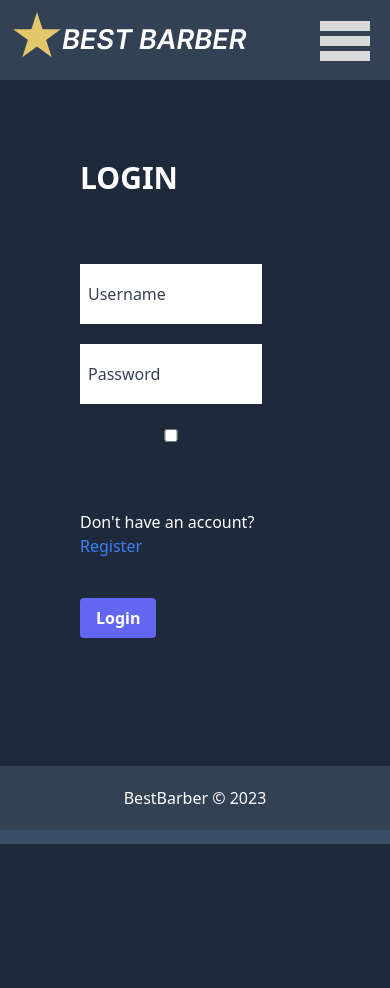
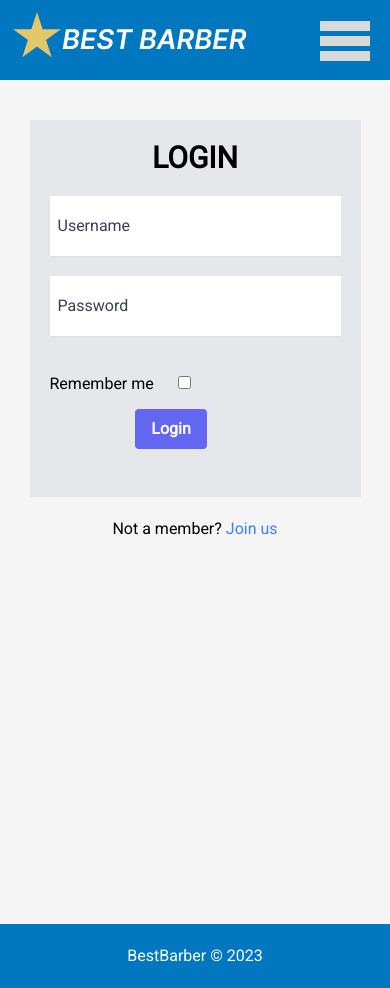
Before and after one commit to canefe/bestbarber, a Django app: page /account/login/ in a window 390 px wide. Before the commit the page ends 844 px from the top, so only its background shows below. Run offline with Django 4.2, Linux system fonts and the light colour scheme; some libraries are stand-ins or nearby versions.

Commit message:
mobile friendly pages + light theme

```diff
--- a/barbers/views.py
+++ b/barbers/views.py
@@ -1,6 +1,6 @@
 
 from barbers.forms import LoginForm, UserForm,UserProfileForm
-from barbers.models import ManagerProfile, User;
+from barbers.models import Barbershop, ManagerProfile, User;
 from django.http import HttpResponse, JsonResponse
 from django.shortcuts import render, redirect
 from django.urls import reverse
@@ -15,6 +15,7 @@ from django.shortcuts import render, redirect
 
 
 def index(request):
+    barbershops = Barbershop.objects.all()
     if request.method == 'POST':
         # check incoming ajax request action if equal to customer
         user = request.user
@@ -32,7 +33,7 @@ def index(request):
                 manager_profile.save()
                 user.userprofile.save()
                 return JsonResponse(response_data)
-    response = render(request, 'barbers/index.html')
+    response = render(request, 'barbers/index.html', context={'barbershops': barbershops})
     return response
 
 def user_login(request):
@@ -99,5 +100,6 @@ def account(request):
     return response
 
 def barbers(request):
-    response = render(request, 'barbers/barbers.html')
+    barbershops = Barbershop.objects.all()
+    response = render(request, 'barbers/barbers.html', context={'barbershops': barbershops})
     return response
--- a/static/css/input.css
+++ b/static/css/input.css
@@ -4,10 +4,10 @@
 
 @layer components {
     .menuitem {
-        @apply text-gray-500 hover:text-gray-800 hover:cursor-pointer;
+        @apply text-white hover:text-gray-800 hover:cursor-pointer;
     }
     .burgeritem {
-        @apply bg-blue-900 p-5;
+        @apply border-t border-b border-black  p-5 text-black;
     }
     select {
         @apply border-gray-300  h-5 text-black rounded-lg text-sm focus:outline-none;
--- a/templates/barbers/base.html
+++ b/templates/barbers/base.html
@@ -26,8 +26,8 @@
         {% block head %}
         {% endblock %}
     </head>
-    <body>
-        <div class="h-20 bg-slate-700 text-white font-['Roboto'] fixed block z-50 w-full">
+    <body class="font-['Roboto']">
+        <div class="h-20 bg-[#0077be] text-white font-['Roboto'] fixed block z-50 w-full">
             <div class="flex justify-between items-center">
                 <img src="{% static "images/logo.png" %}" id="logo" class="flex-initial ml-3 mt-3 hover:cursor-pointer"/>
 
@@ -43,8 +43,8 @@
                 </ul>
                 <img src="{% static "images/burger.png" %}" class="burger md:hidden mt-5 mr-5"/>
                 <div
-                    class="menu md:hidden z-100 absolute top-0 left-0 right-0 opacity-0 invisible flex flex-col bottom-0 justify-center  items-center w-full h-screen mt-20 bg-slate-900 text-center ease-in duration-300">
-                    <ul class="flex flex-col space-y-10 mt-6 flex-auto justify-center text-4xl w-full">
+                    class="menu md:hidden z-100 absolute top-0 left-0 right-0 opacity-0 invisible flex flex-col bottom-0 justify-center  items-center w-full h-screen mt-20 bg-[#d0eaff] text-center ease-in duration-300">
+                    <ul class="flex flex-col mt-6 flex-auto justify-start text-4xl w-full">
                         <li class="burgeritem"><a href="{% url 'barbers:index' %}">Home</a></li>
                         <li class="burgeritem"><a href="{% url 'barbers:barbers' %}">Barbers</a></li>
                         {% if user.is_authenticated %}
@@ -58,10 +58,10 @@
 
             </div>
         </div>
-        <div class="bg-[#394f66] min-h-screen pt-20 flex flex-col">{% block body_block %} {% endblock %}</div>
+        <div class="bg-[#f5f5f5] min-h-screen pt-20 flex flex-col">{% block body_block %} {% endblock %}</div>
         <footer>
-            <div class="bg-slate-700 text-white text-center py-5">
-                <p>BestBarber &copy; 2023</p>
+            <div class="bg-[#0077be] text-white text-center py-5">
+                <p>BestBarber © 2023</p>
             </div>
         </footer>
         <script>
--- a/templates/registration/login.html
+++ b/templates/registration/login.html
@@ -8,15 +8,15 @@
     <style></style>
 {% endblock %}
 {% block body_block %}
-    <div class="flex-col flex items-start justify-start text-white">
+    <div class="flex-col flex items-start justify-start h-screen">
         <div
-            class="bg-slate-800 flex-col flex items-start justify-start p-20 w-[100vw] md:w-[100vw]"
+            class="w-screen"
         >
-            <div class="mb-5">
+            <div class="flex flex-col md:flex-row items-center justify-center w-screen">
+                <form id="form" method="post" action="{% url 'barbers:auth_login' %}" class="md:m-20 mt-10 md:mt-0 md:w-1/2 bg-gray-200 p-5 pb-0">
+                    <div class="mb-5 items-center justify-center flex md:items-start md:justify-start">
                         <b class="uppercase text-3xl">Login</b>
                     </div>
-            <div class="flex-col flex items-center justify-center">
-                <form id="form" method="post" action="{% url 'barbers:auth_login' %}">
 				<!-- add django errorlist form-->
                     {% if form.errors %}
                         <div
@@ -26,17 +26,18 @@
                         </div>
                     {% endif %} {% csrf_token %}
                     <div
-                        class="flex flex-col md:flex-row items-center justify-center space-y-5 md:space-y-0 md:space-x-20 text-black"
+                        class="flex flex-col md:flex-row items-center justify-center md:items-start md:justify-start space-y-5 md:space-y-0 md:space-x-20 text-black"
                     >
 					<!-- add title, first name, last name-->
-                        <div class="pl-0 p-12">
+                        <div>
                             <div class="relative z-30">
-                                <div id="form-messages" class="absolute hidden p-3 bg-green-500 -top-14 duration-75  rounded-sm text-center items-center justify-center m-5 text-white">
+                                <div id="form-messages" class="absolute hidden p-3 bg-green-500 -top-24 duration-75  rounded-sm text-center items-center justify-center m-5 text-white">
 
                                 </div>
                             </div>
                             {% for field in form %}
                                 <div class="relative">
+                                    {% if field.name != "remember_me" %}
                                         {{ field|add_class:"border-gray-300 focus:border-indigo-500 focus:ring-indigo-500 shadow-sm w-full py-5 pl-3 pr-24 leading-5 text-gray-900 sm:text-sm sm:leading-5 mb-5 peer" }}
 
                                         <div class="absolute inset-y-0 left-0 -top-5 flex items-center px-2 pointer-events-none peer-focus:hidden peer-span">
@@ -44,6 +45,10 @@
                                                 {{ field.label }}
                                             </span>
                                         </div>
+                                    {% else %}
+                                        {{ field.label }}
+                                        {{ field|add_class:"m-5" }}
+                                    {% endif %}
                                 </div>
                             {% endfor %}
                         </div>
@@ -51,15 +56,7 @@
                     <div
                         class="flex flex-col items-start justify-start space-y-10 text-black"
                     >
-                        <div class="text-white">
-                            Don't have an account?
-                            <a
-                                class="text-blue-500 hover:text-blue-600 duration-75"
-                                href="{% url 'barbers:auth_register' %}"
-                            >Register</a
-                                >
-                            </div>
-                            <div class="pl-0 pt-0 p-12">
+                        <div class="pl-0 pt-0 p-12 flex items-center justify-center w-full md:w-min">
                             <button
                                 type="submit"
                                 class="bg-indigo-500 hover:bg-indigo-700 text-white font-bold py-2 px-4 rounded"
@@ -69,6 +66,12 @@
                         </div>
                     </div>
                 </form>
+                <div class="m-5 md:hidden">Not a member? <a href="{% url 'barbers:auth_register' %}" class="text-blue-500 hover:text-blue-600">Join us</a></div>
+                <div class="hidden md:flex md:flex-col w-0 md:w-1/2 h-screen text-white from-green-600 to-green-600 bg-gradient-to-r p-20 text-5xl border-l-2 drop-shadow-2xl">
+                    <p class="">First time?</p>
+                    <p class="text-3xl mt-10 text-center">Many things await you.</p>
+                    <p class="text-3xl mt-5 text-center"><a href="{% url 'barbers:auth_register' %}" class="p-2 bg-green-900 rounded-lg hover:bg-green-700 duration-500 hover:scale-125 cursor-pointer">Join now</a> and discover.</p>
+                </div>
             </div>
         </div>
 
--- a/templates/registration/registration_form.html
+++ b/templates/registration/registration_form.html
@@ -11,7 +11,7 @@
 {% endblock %}
 
 {% block body_block %}
-    <div class="flex-col flex items-center justify-center md:items-start md:justify-start text-white max-h-screen">
+    <div class="flex-col flex items-center justify-center md:items-start md:justify-start max-h-screen">
         <div class=" flex-col flex items-center justify-center md:items-start md:justify-start w-[100vw] md:w-[100vw] max-h-screen h-[90vh] md:h-[80vh] p-10">
             <div class="mb-5">
                 <b class="uppercase text-3xl">Register</b>
@@ -25,7 +25,7 @@
                     <form method="post" action="{% url 'barbers:auth_register' %}">
 			<!-- add django errorlist form-->
                         {% if form.errors %}
-                            <div class="text-white p-5 m-5 bg-red-900 ounded-sm text-center items-center justify-center">
+                            <div class=" p-5 m-5 bg-red-900 ounded-sm text-center items-center justify-center">
                                 {{ form.errors }}
                             </div>
                         {% endif %}
```
Also changed, not shown: barbers/models.py (+9 -8 lines), templates/barbers/barbers.html (+17 -7 lines), templates/barbers/index.html (+14 -22 lines), static/css/output.css. Lines whose indentation alone changed are shown as unchanged.
